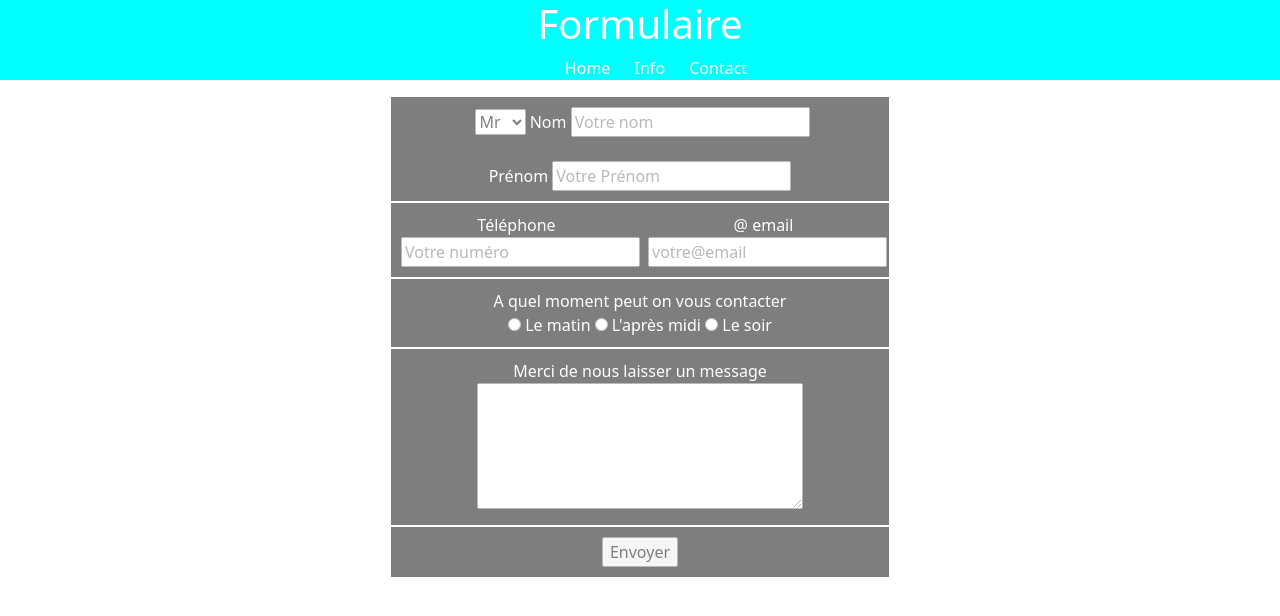
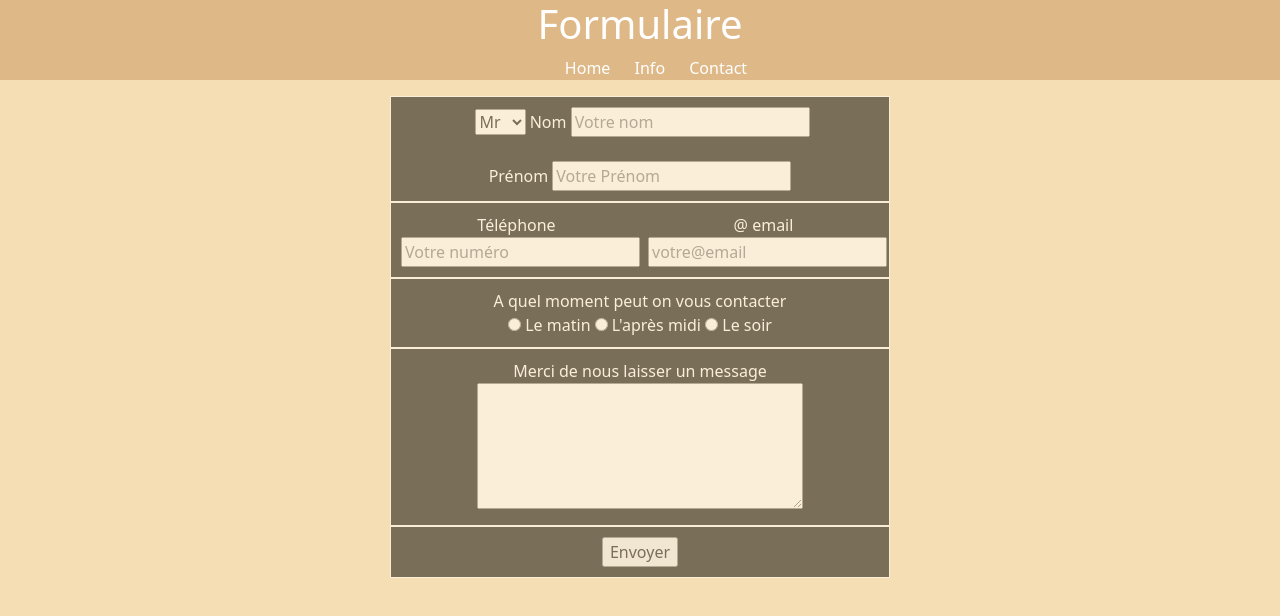
Before and after one commit to FifthYonko/akin-ay.github.io, a plain HTML site: page index.html in a window 1280 px wide. Drawn offline with nearby package versions, Linux system fonts and the light colour scheme.

Commit message:
CSS background color

```diff
--- a/style.css
+++ b/style.css
@@ -1,6 +1,6 @@
 
 header{
-    background-color: aqua;
+    background-color: burlywood;
     text-align: center;
 }
 
@@ -31,3 +31,7 @@ div{
     max-width: 500px;
     min-width: 500px;
   }
+
+  body{
+      background-color: wheat;
+  }
```
